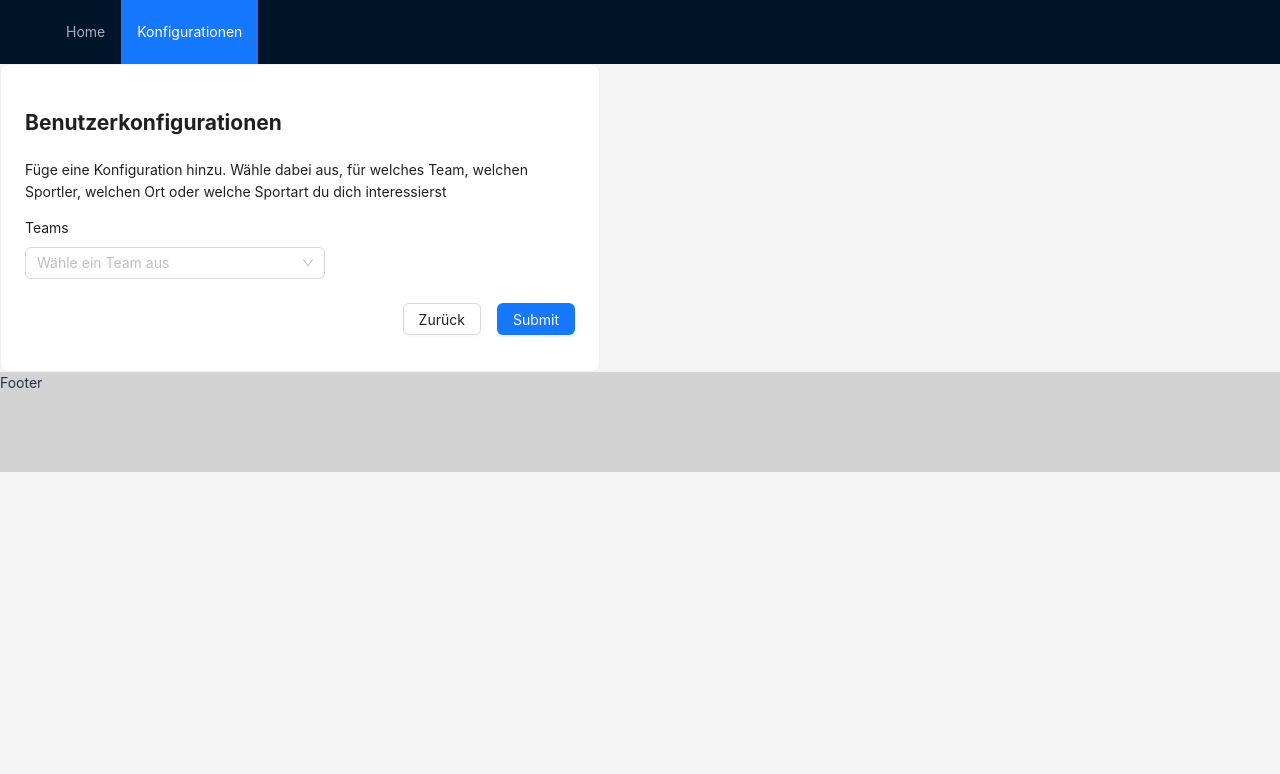
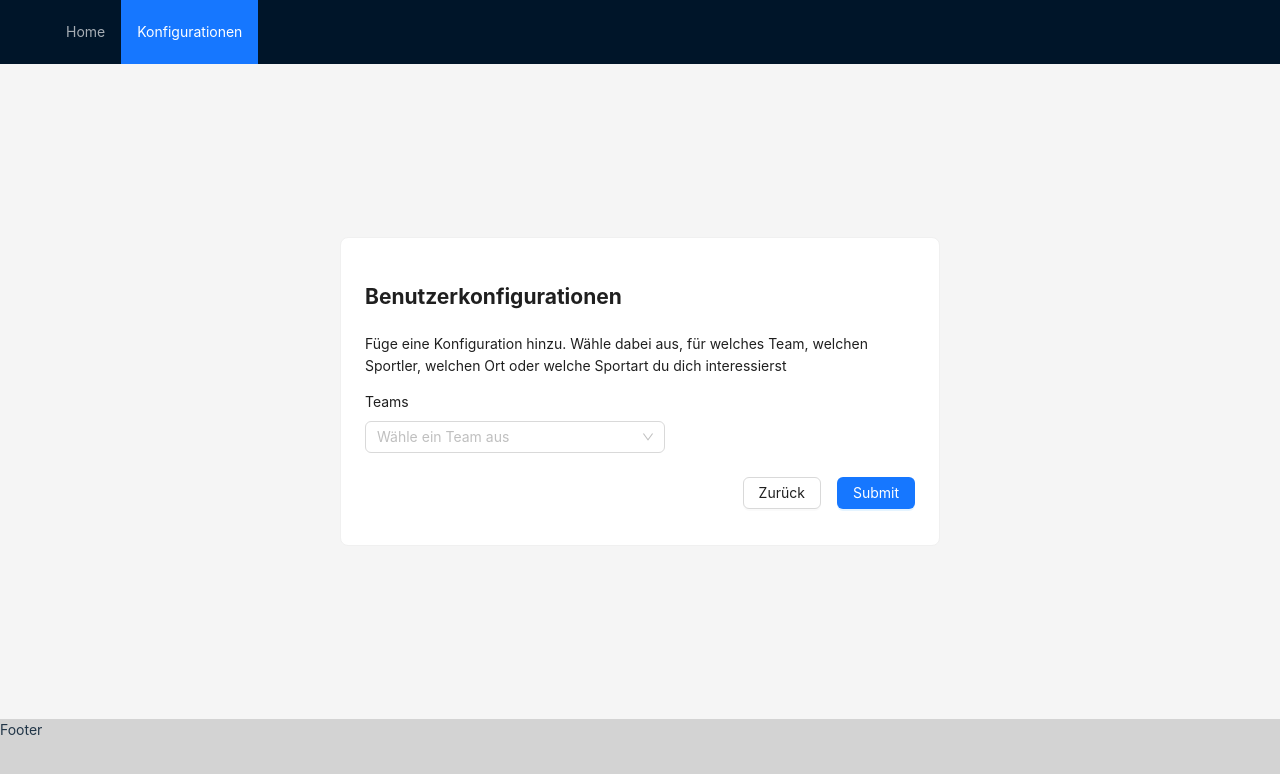
Before and after one commit to andriwild/synci, a React (Vite) app in the folder frontend/: page /config in a window 1280 px wide. Shown: the top 774 px of the page. Built offline with nearby package versions, Linux system fonts and the light colour scheme.

Commit message:
make user-config-form use full-screen

```diff
--- a/frontend/src/components/UserConfigForm.tsx
+++ b/frontend/src/components/UserConfigForm.tsx
@@ -27,6 +27,7 @@ export const UserConfigForm = () => {
     };
 
     return (
+        <Flex vertical style={{height: '100%', width: '100%', padding: 24, justifyContent: "center", alignItems: 'center'}}>
         <Card style={{ width: 600, textAlign: 'left' }}>
             <h2 style={{ marginBottom: '20px' }}>Benutzerkonfigurationen</h2>
             <p>Füge eine Konfiguration hinzu. Wähle dabei aus, für welches Team, welchen Sportler, welchen Ort oder
@@ -58,5 +59,6 @@ export const UserConfigForm = () => {
                 </Flex>
             </Form>
         </Card>
+        </Flex>
     );
 };
```
